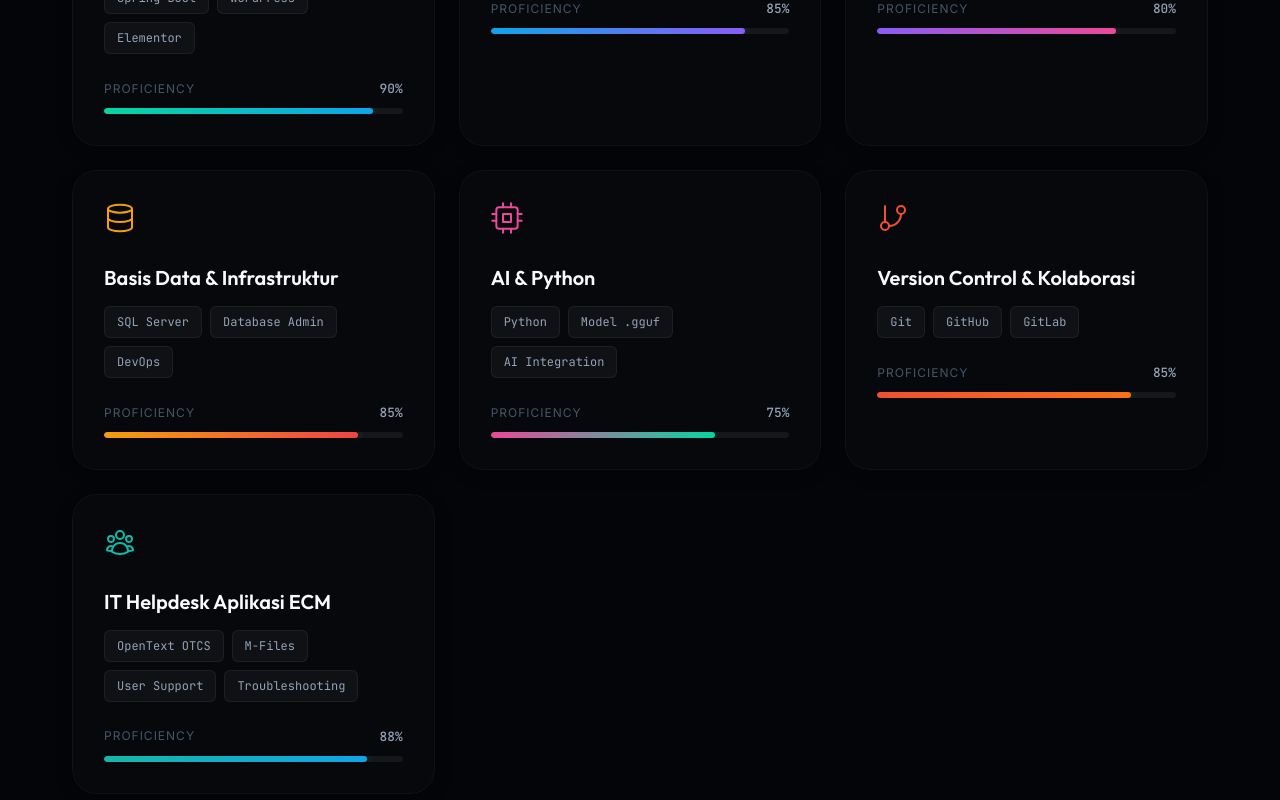
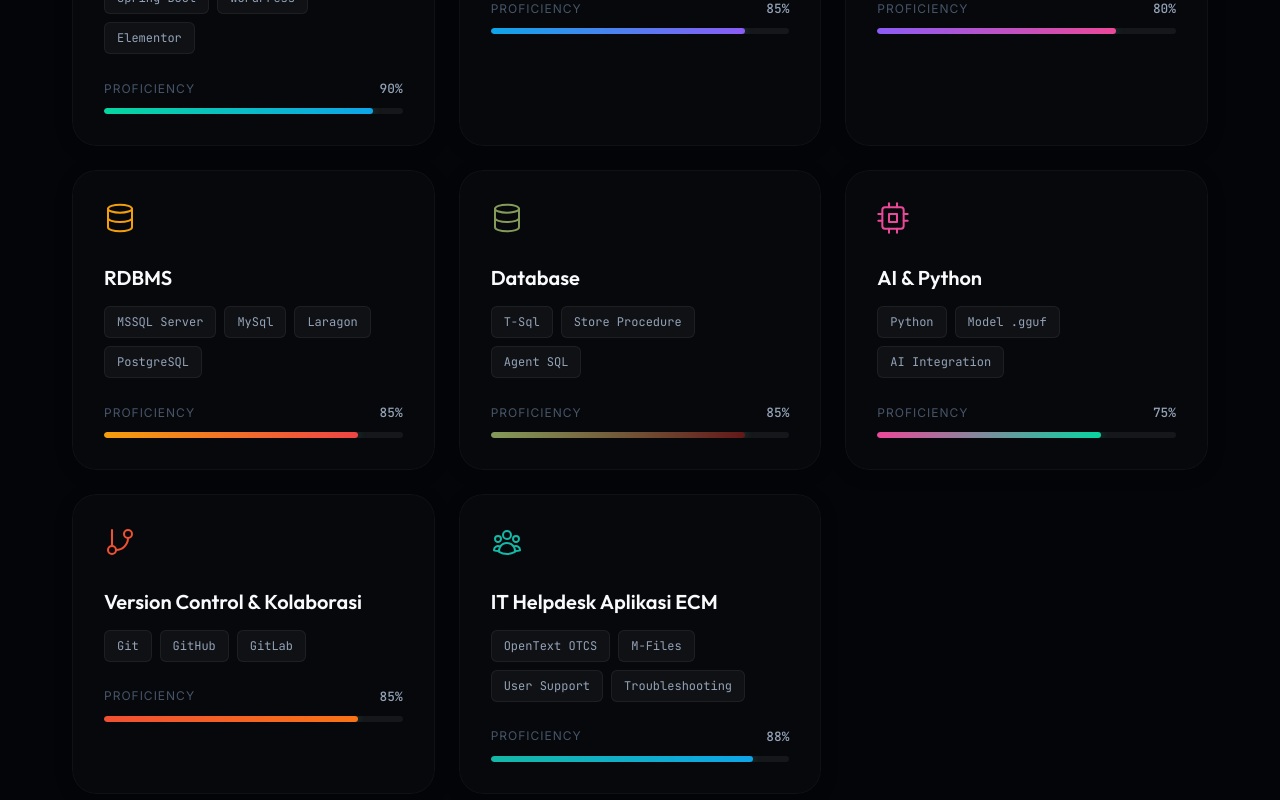
Before and after one commit to mdibalikw/portofolio-wahyu, a Vue app: page / in a window 1280 px wide. Shown: the part 1411-2211 px from the top of the page. Built offline with nearby package versions, Linux system fonts and the light colour scheme.

Commit message:
Menambahkan satu Skill

```diff
--- a/src/components/SkillsSection.vue
+++ b/src/components/SkillsSection.vue
@@ -165,13 +165,23 @@
     gradient: 'linear-gradient(90deg, #8b5cf6, #ec4899)'
   },
   {
-    title: 'Basis Data & Infrastruktur',
-    tags: ['SQL Server', 'Database Admin', 'DevOps'],
+    title: 'RDBMS',
+    tags: ['MSSQL Server', 'MySql','Laragon','PostgreSQL' ],
     level: 85,
     icon: DatabaseIcon,
     iconColor: '#f59e0b',
     glowColor: 'rgba(245, 158, 11, 0.06)',
     gradient: 'linear-gradient(90deg, #f59e0b, #ef4444)'
+  },
+
+    {
+    title: 'Database',
+    tags: ['T-Sql', 'Store Procedure','Agent SQL' ],
+    level: 85,
+    icon: DatabaseIcon,
+    iconColor: '#849b5aff',
+    glowColor: 'rgba(140, 192, 8, 0.06)',
+    gradient: 'linear-gradient(90deg, #849b5aff, #621818ff)'
   },
   {
     title: 'AI & Python',
```
